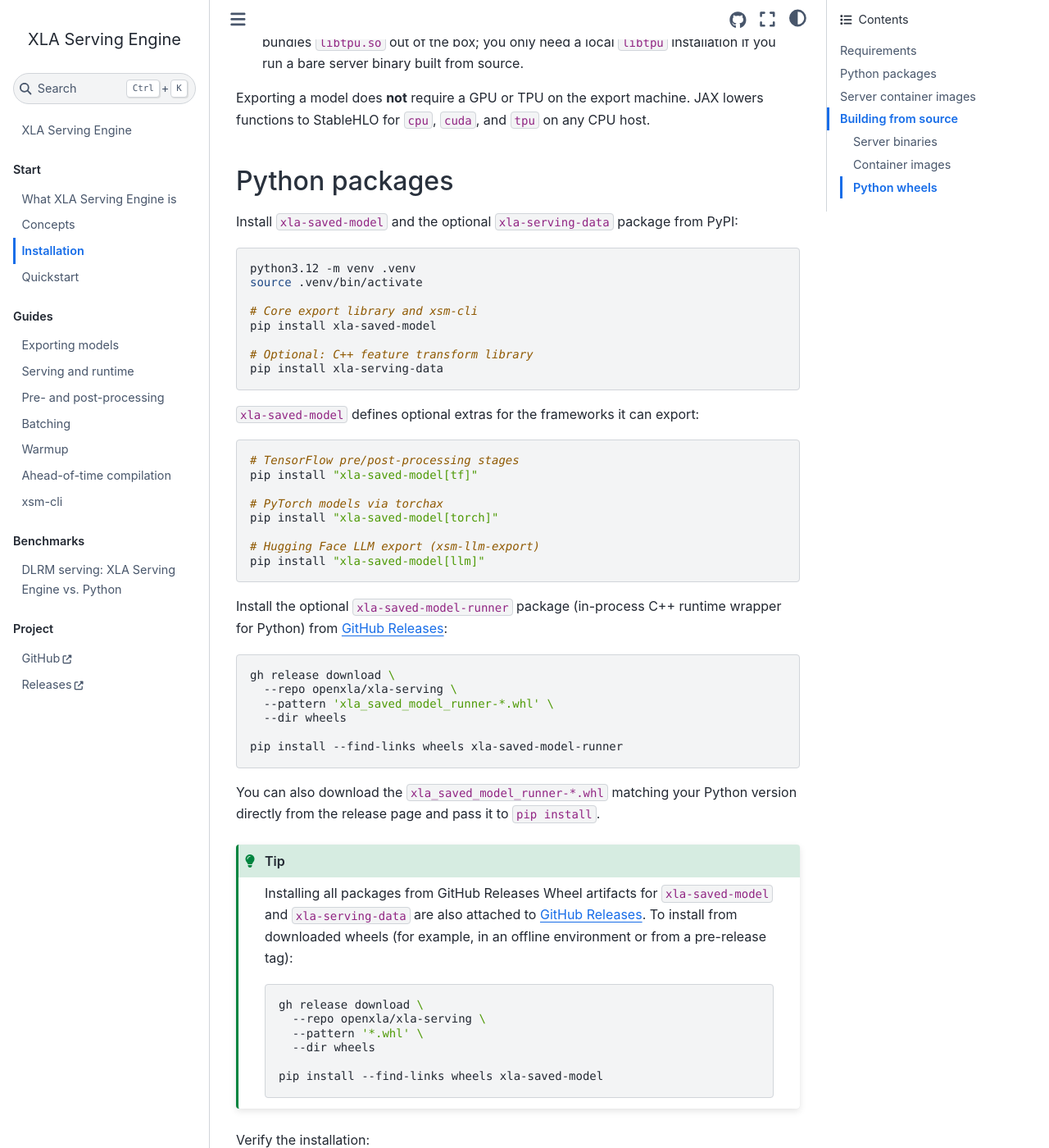
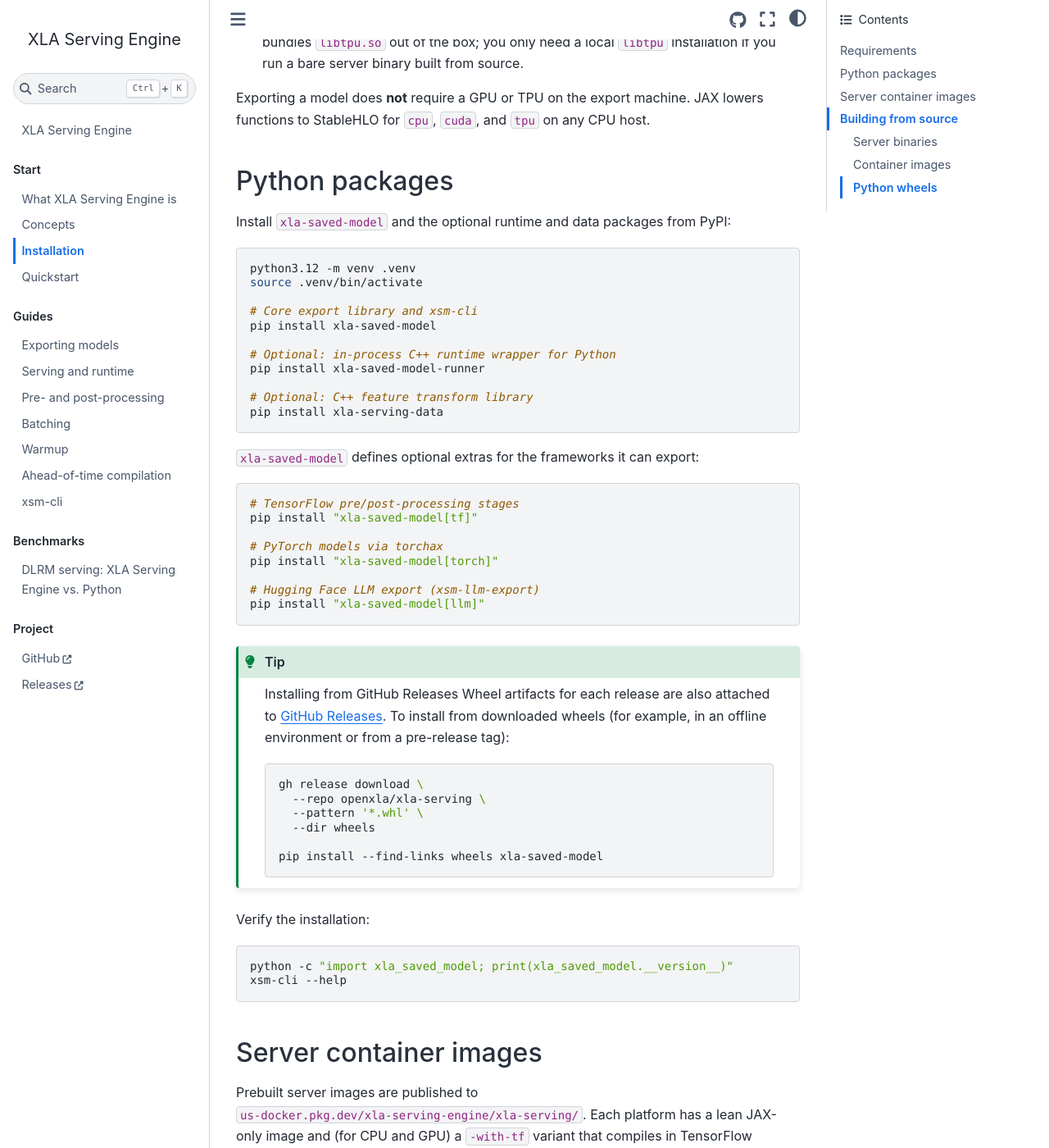
Before and after one commit to openxla/xla-serving, a Sphinx documentation site: the page built from docs/installation.md, in a window 1280 px wide and 1400 px high, scrolled down 1199 px. Shown: the whole window at 82% size. Built offline with Sphinx 7.4.7 and the Sphinx Book theme 1.1.4, drawn with Linux system fonts in a browser that asks for light colours.

Commit message:
Revert "Install xla-saved-model-runner from GitHub Releases in docs."
PiperOrigin-RevId: 1014161528

````diff
--- a/docs/installation.md
+++ b/docs/installation.md
@@ -30,7 +30,7 @@ lowers functions to StableHLO for `cpu`, `cuda`, and `tpu` on any CPU host.
 
 ## Python packages
 
-Install `xla-saved-model` and the optional `xla-serving-data` package from PyPI:
+Install `xla-saved-model` and the optional runtime and data packages from PyPI:
 
 ```bash
 python3.12 -m venv .venv
@@ -38,6 +38,9 @@ source .venv/bin/activate
 
 # Core export library and xsm-cli
 pip install xla-saved-model
+
+# Optional: in-process C++ runtime wrapper for Python
+pip install xla-saved-model-runner
 
 # Optional: C++ feature transform library
 pip install xla-serving-data
@@ -56,26 +59,10 @@ pip install "xla-saved-model[torch]"
 pip install "xla-saved-model[llm]"
 ```
 
-Install the optional `xla-saved-model-runner` package (in-process C++ runtime
-wrapper for Python) from
-[GitHub Releases](https://github.com/openxla/xla-serving/releases):
-
-```bash
-gh release download \
-  --repo openxla/xla-serving \
-  --pattern 'xla_saved_model_runner-*.whl' \
-  --dir wheels
-
-pip install --find-links wheels xla-saved-model-runner
-```
-
-You can also download the `xla_saved_model_runner-*.whl` matching your Python
-version directly from the release page and pass it to `pip install`.
-
-:::{tip} Installing all packages from GitHub Releases
-Wheel artifacts for `xla-saved-model` and `xla-serving-data` are also attached
-to [GitHub Releases](https://github.com/openxla/xla-serving/releases). To
-install from downloaded wheels (for example, in an offline environment or from a
+:::{tip} Installing from GitHub Releases
+Wheel artifacts for each release are also attached to
+[GitHub Releases](https://github.com/openxla/xla-serving/releases). To install
+from downloaded wheels (for example, in an offline environment or from a
 pre-release tag):
 
 ```bash
````
Also changed, not shown: docs/quickstart.md (+3 -9 lines), examples/llm/README.md.
